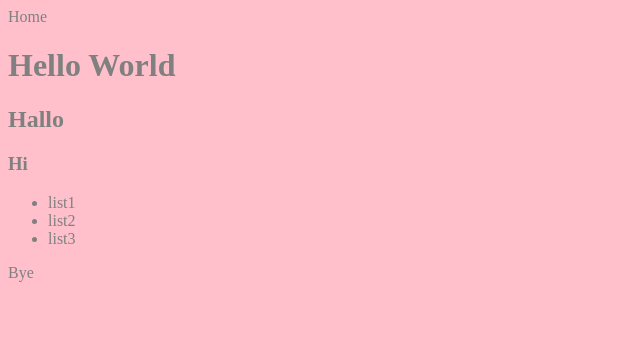
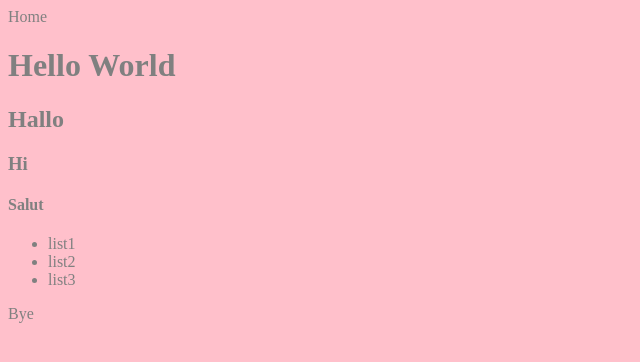
Before and after one commit to emabytes/git-tests, a plain HTML site: page index.html in a window 1280 px wide. Shown: the whole page, without its empty margins (0-640 px from the left). Drawn offline with Linux system fonts and the light colour scheme; files that its build step writes are made by us from their sources.

Commit message:
new headline

```diff
--- a/index.html
+++ b/index.html
@@ -11,6 +11,7 @@
     <h1>Hello World</h1>
     <h2>Hallo</h2>
     <h3>Hi</h3>
+    <h4>Salut</h4>
     <ul>
         <li>list1</li>
         <li>list2</li>
```
